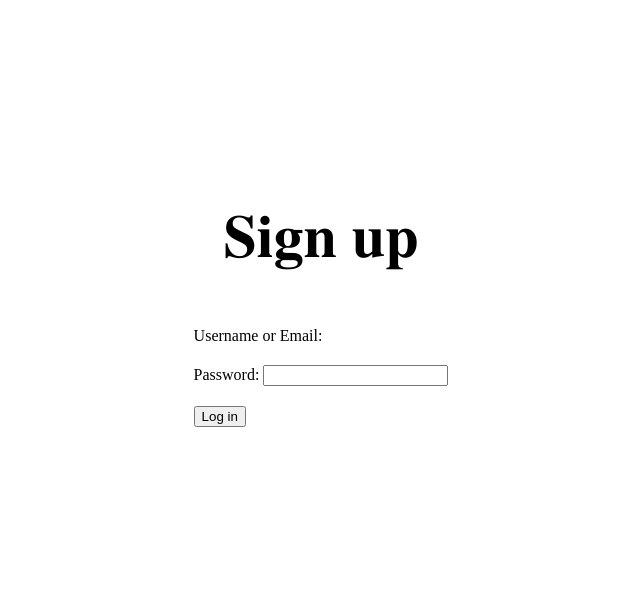
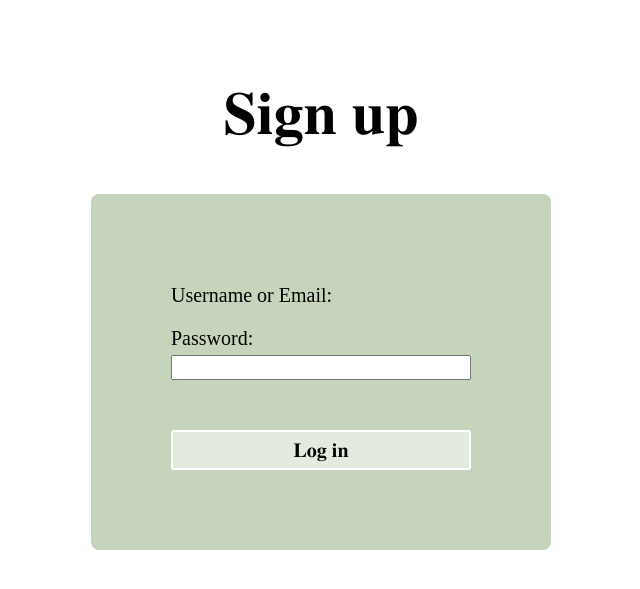
Before and after one commit to nofar12/finalProjectNofar, a Django app: template finalPro/logIn/templates/logIn.html in a window 1280 px wide. Shown: the top 589 px of the page, without its empty margins (319-959 px from the left). Run offline with Django 5.2, Linux system fonts and the light colour scheme; the template is opened without the code that fills it: values that come from a table or form of the project are taken from there, others are empty; some web fonts are replaced.

Commit message:
Update logIn.css

```diff
--- a/finalPro/logIn/static/logIn.css
+++ b/finalPro/logIn/static/logIn.css
@@ -7,7 +7,7 @@
 
 }
 
-.signup-form {
+.logIn-form {
     width: 300px;
     margin: 0 auto;
     padding: 80px;
@@ -28,18 +28,18 @@
 
 
 }
-.signup-form input {
+.logIn-form input {
     width: 100%;
     padding: 3px;
     box-sizing: border-box;
 
 }
 
-.signup-form button:hover {
+.logIn-form button:hover {
     background-color: white;
 }
 
-.signup-form button {
+.logIn-form button {
     border-radius: 3px;
     margin-top: 10px;
     width: 100%;
@@ -53,7 +53,7 @@
     margin-top: 30px;
 
 }
-.signup-form label {
+.logIn-form label {
     display: block;
     font-size: 20px;
     margin-bottom: 5px;
```
